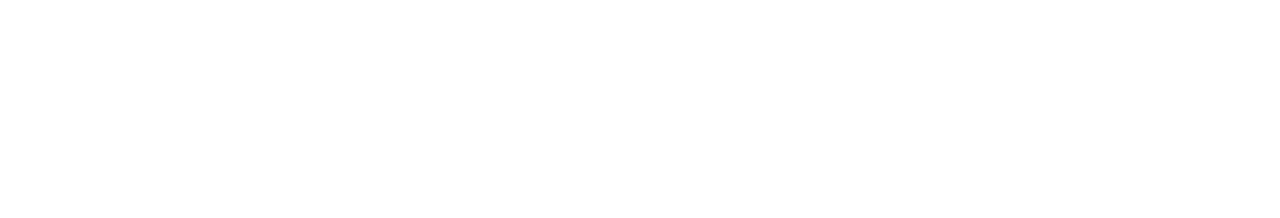
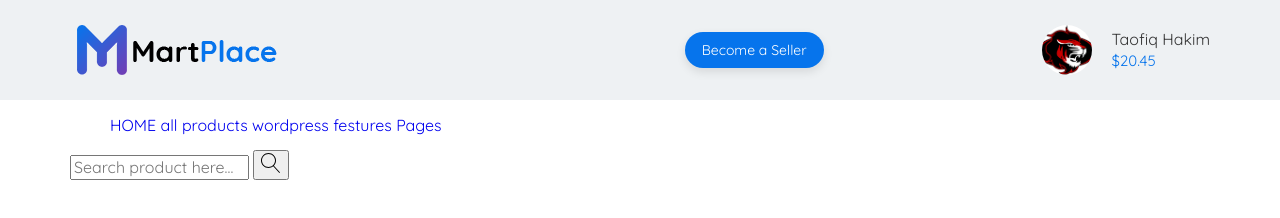
Before and after one commit to TheGast/martplace, a website: page app/index.html in a window 1280 px wide. Drawn offline with nearby package versions, Linux system fonts and the light colour scheme; files that its build step writes are made by us from their sources.

Commit message:
added top-header

```diff
--- a/app/index.html
+++ b/app/index.html
@@ -5,12 +5,63 @@
     <meta charset="UTF-8">
     <meta name="viewport" content="width=device-width, initial-scale=1.0">
     <title>Document</title>
+    <link href="https://fonts.googleapis.com/css2?family=Quicksand:wght@400;500;700&display=swap" rel="stylesheet">
     <link rel="stylesheet" href="css/libs.min.css">
     <link rel="stylesheet" href="css/style.min.css">
 </head>
 
 <body>
-    <div class="box"></div>
+
+    <header class="header">
+
+
+        <div class="header__top">
+            <div class="container">
+                <div class="header__top-inner">
+                    <a href="#" class="header__logo">
+                        <img src="images/logo.png" alt="">
+                    </a>
+                    <a href="#" class="header__join">Become a Seller</a>
+                    <div class="header__user">
+                        <a class="header__user-avatar" href="#">
+                            <img src="images/test-logo.jpg" alt="">
+                        </a>
+                        <div class="header__user-info">
+                            <a class="user-info__name" href="#">Taofiq Hakim</a>
+                            <a class="user-info__balance" href="#">$20.45</a>
+                        </div>
+                    </div>
+                </div>
+            </div>
+        </div>
+
+
+        <div class="header__bottom">
+            <div class="container">
+
+                <nav class="header__bottom-menu bottom-menu ">
+                    <ul class="bottom-menu__list">
+                        <li><a href="#">HOME</a></li>
+                        <li><a href="#">all products </a></li>
+                        <li><a href="#">wordpress</a></li>
+                        <li><a href="#">festures </a></li>
+                        <li><a href="#">Pages</a></li>
+                    </ul>
+                </nav>
+
+                <div class="header__bottom-search">
+                    <form action="">
+                        <input type="text" placeholder="Search product here...">
+                        <button type="submit"><img src="images/icons/search-icon.svg" alt=""></button>
+                    </form>
+                </div>
+
+
+            </div>
+
+
+        </div>
+    </header>
 
 
 
--- a/app/js/main.js
+++ b/app/js/main.js
@@ -0,0 +1,6 @@
+$(function(){
+
+
+
+
+});
--- a/app/scss/_global.scss
+++ b/app/scss/_global.scss
@@ -0,0 +1,30 @@
+html {
+    box-sizing: border-box;
+}
+
+*,
+*::before,
+*::after {
+    box-sizing: inherit;
+}
+ul{
+    list-style: none;
+}
+li{
+    display: inline-block;
+}
+a{
+    display: inline-block;
+    text-decoration: none;
+}
+body{
+    font-family: 'Quicksand', sans-serif;
+    font-size: 16px;
+    font-weight: 400;
+    color: #000;
+}
+.container{
+    max-width: 1170px;
+    padding: 0 15px;
+    margin: 0 auto;
+}
--- a/app/scss/_var.scss
+++ b/app/scss/_var.scss
@@ -0,0 +1 @@
+$blue: #0674ec;
--- a/app/scss/style.scss
+++ b/app/scss/style.scss
@@ -1,9 +1,74 @@
-html {
-    box-sizing: border-box;
+@import 'global';
+@import 'var';
+
+
+.header__top{
+    background-color: #eef1f3;
+    height: 100px;
+
+    &-inner{
+        display: flex;
+        justify-content: space-between;
+        align-items: center;
+        min-height: 100px;
+    }
+}
+.header__logo{
+    margin-left: 7px;
+    margin-right: auto;
+    width: 200px;
+    height: 50px;
+
+    img{
+      object-fit: cover;
+      width: 100%;
+      height: 100%;
+      object-position: center;
+    }
+}
+.header__join{
+    padding: 4px 17px;
+    background-color: $blue;
+    color: #fff;
+    font-size: 14px;
+    line-height: 28px;
+    box-shadow: 0px 4px 10px 0px rgba(0, 0, 0, 0.1);
+    border-radius: 20px;
+}
+.header__user{
+    margin-left: 218px;
+    display: flex;
+
+    &-avatar{
+        width: 50px;
+        height: 50px;
+
+        img{
+            width: 100%;
+            height: 100%;
+            object-fit: cover;
+            object-position: center;
+            border-radius: 50%;
+        }
+    }
+
+    &-info{
+        margin-left: 20px;
+        line-height: 22px;
+        display: flex;
+        flex-direction: column;
+        justify-content: center;
+
+    }
 }
 
-*,
-*::before,
-*::after {
-    box-sizing: inherit;
+.user-info__name{
+    font-size: 16px;
+    color: #333333;
+
 }
+.user-info__balance{
+    font-size: 15px;
+    color: #0674ec;
+
+}
```
Also changed, not shown: app/images/icons/search-icon.svg (added), app/images/logo.png (added), app/images/test-logo.jpg (added).
